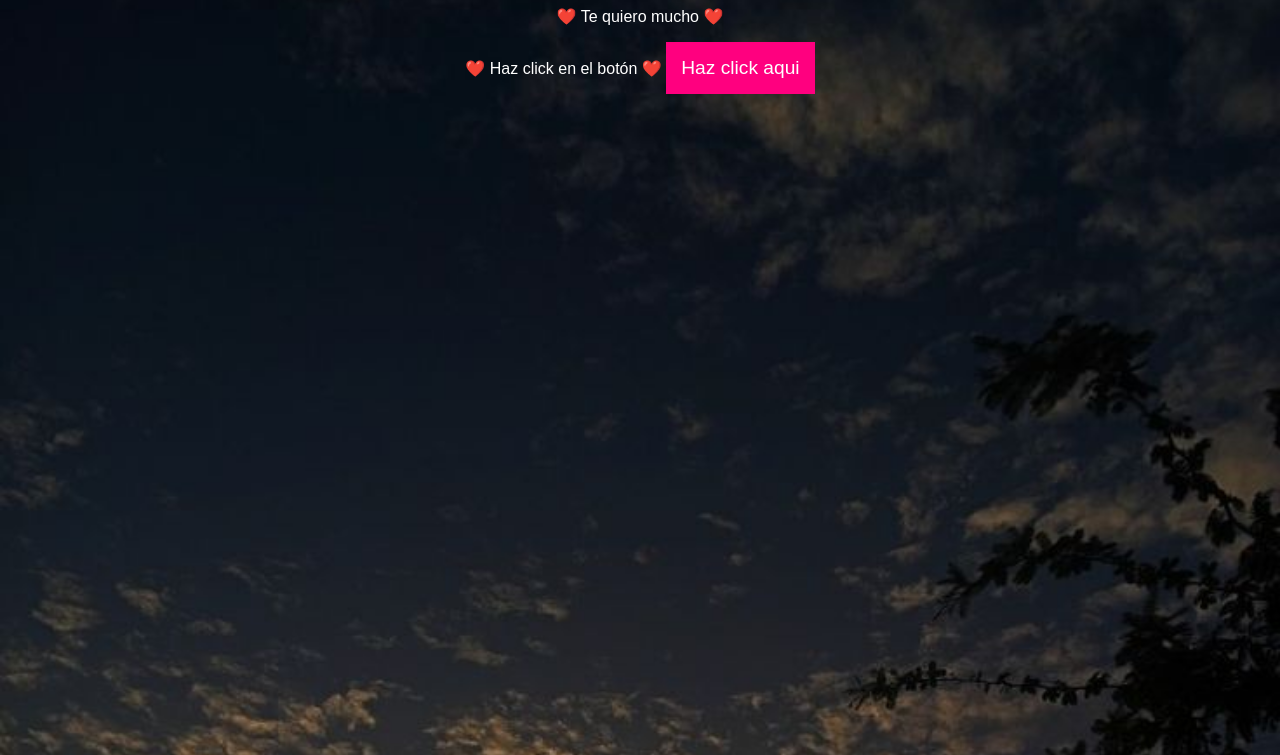
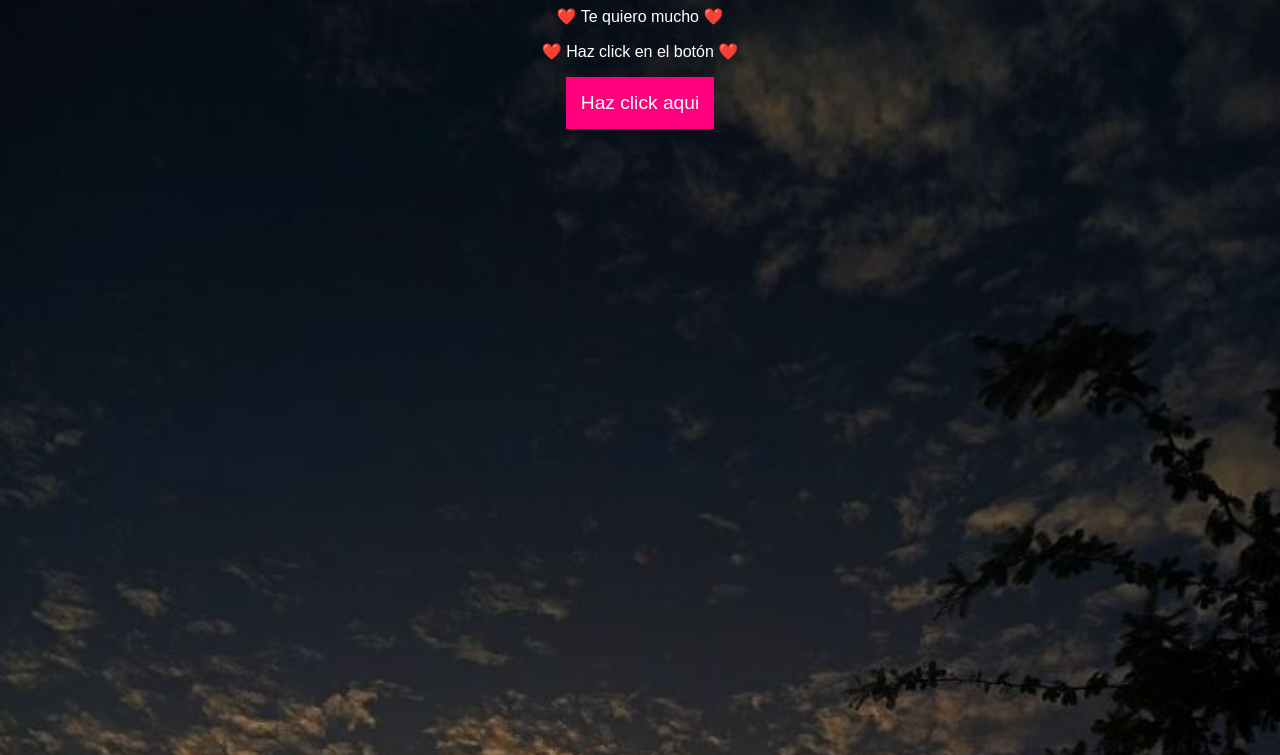
Before and after one commit to iTzDarkoPvP/iTzDarkoPvP.github.io, a plain HTML site: page index.html in a window 1280 px wide. Shown: the part 74-829 px from the top of the page. Drawn offline with Linux system fonts and the light colour scheme.

Commit message:
Update index.html

```diff
--- a/index.html
+++ b/index.html
@@ -13,7 +13,7 @@
     <div class="container">
         <h1 class="fade-in">❤️ Hola hermosa ❤️</h1>
         <p class="fade-in">❤️ Te quiero mucho ❤️</p>
-        <p class="fade-in">❤️ Haz click en el botón ❤️
+        <p class="fade-in">❤️ Haz click en el botón ❤️</p>
         <button id="surpriseBtn">Haz click aqui</button>
         <p id="message"></p>
     </div>
```
